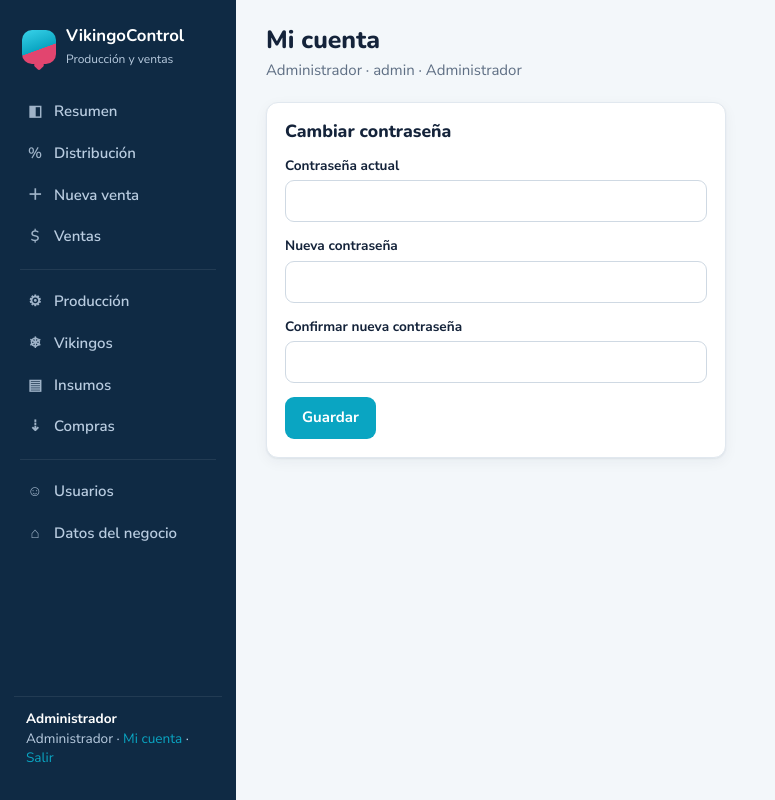
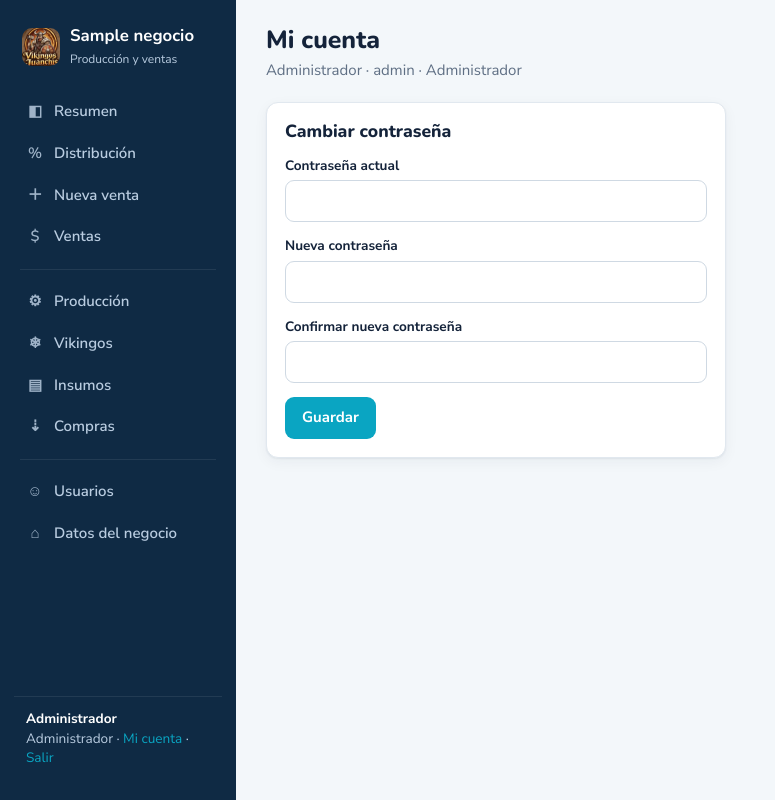
Before and after one commit to snake1515/vikingocontrol, a Flask app: page /cuenta in a window 1280 px wide. Shown: the whole page, without its empty margins (0-775 px from the left). Run offline with Flask 3, Linux system fonts and the light colour scheme; a user stored in the database is signed in; tables that the repository leaves empty hold one stand-in row (values such as "Sample post").

Commit message:
Logo Vikingos Juanchis en login, menú y comprobantes
Co-Authored-By: Claude Opus 5.5 <noreply@anthropic.com>
Claude-Session: https://claude.ai/code/session_01A2yAx6XPDVVrgm8S3PLymh

```diff
--- a/app.py
+++ b/app.py
@@ -126,8 +126,15 @@ def verificar_csrf():
 def contexto():
     def puede(*roles):
         return current_user.is_authenticated and current_user.rol in roles
+    nombre = NOMBRE_NEGOCIO
+    try:
+        neg = db.session.get(DatosNegocio, 1)
+        if neg and neg.nombre and neg.nombre != "Mi negocio de vikingos":
+            nombre = neg.nombre
+    except Exception:
+        db.session.rollback()
     return dict(csrf_token=csrf_token, puede=puede, ROLES=ROLES,
-                NOMBRE_NEGOCIO=NOMBRE_NEGOCIO, hoy=ahora().date().isoformat())
+                NOMBRE_NEGOCIO=nombre, hoy=ahora().date().isoformat())
 
 
 @app.template_filter("cop")
--- a/comprobantes.py
+++ b/comprobantes.py
@@ -16,6 +16,8 @@ from reportlab.pdfgen import canvas
 FONT_DIR = os.path.join(os.path.dirname(__file__), "static", "fonts")
 F_REG = os.path.join(FONT_DIR, "DejaVuSans.ttf")
 F_BOLD = os.path.join(FONT_DIR, "DejaVuSans-Bold.ttf")
+LOGO = os.path.join(os.path.dirname(__file__), "static", "logo.jpg")
+HAY_LOGO = os.path.exists(LOGO)
 pdfmetrics.registerFont(TTFont("DV", F_REG))
 pdfmetrics.registerFont(TTFont("DVB", F_BOLD))
 
@@ -67,15 +69,22 @@ def pdf(venta, negocio):
     # Encabezado
     c.setFillColor(HexColor(ACENTO))
     c.rect(0, H - 8 * mm, W, 8 * mm, stroke=0, fill=1)
+    xt = x0
+    if HAY_LOGO:
+        lw = 30 * mm
+        c.drawImage(LOGO, x0, y - 24 * mm, width=lw, height=lw * 769 / 800, mask=None)
+        xt = x0 + lw + 5 * mm
     c.setFillColor(HexColor(TINTA))
     c.setFont("DVB", 18)
-    c.drawString(x0, y, d["negocio"])
+    c.drawString(xt, y - 2 * mm, d["negocio"])
     c.setFont("DV", 9.5)
     c.setFillColor(HexColor(GRIS))
-    yy = y - 6 * mm
+    yy = y - 8 * mm
     for ln in d["lineas_neg"]:
-        c.drawString(x0, yy, ln)
+        c.drawString(xt, yy, ln)
         yy -= 4.6 * mm
+    if HAY_LOGO:
+        yy = min(yy, y - 26 * mm)
     c.setFillColor(HexColor(TINTA))
     c.setFont("DVB", 12)
     c.drawRightString(x1, y, "COMPROBANTE DE VENTA")
@@ -201,12 +210,18 @@ def jpg(venta, negocio):
 
     # Alto según el contenido
     alto_items = sum(46 * len(cortar(it["nombre"], F["item"], W - 2 * M - 300)) + 74 for it in d["items"])
-    H = 640 + 44 * len(d["lineas_neg"]) + alto_items + 360 + (60 if d["nota"] else 0)
+    LOGO_W = 380
+    H = 640 + (LOGO_W * 769 // 800 + 30 if HAY_LOGO else 0) + 44 * len(d["lineas_neg"]) + alto_items + 280 + (60 if d["nota"] else 0)
     img = Image.new("RGB", (W, H), "white")
     g = ImageDraw.Draw(img)
 
     g.rectangle([0, 0, W, 18], fill=ACENTO)
     y = 70
+    if HAY_LOGO:
+        lg = Image.open(LOGO).convert("RGB")
+        lg = lg.resize((LOGO_W, LOGO_W * lg.height // lg.width), Image.LANCZOS)
+        img.paste(lg, ((W - LOGO_W) // 2, 50))
+        y = 50 + lg.height + 30
     for ln in cortar(d["negocio"], F["neg"], W - 2 * M):
         g.text((W / 2, y), ln, font=F["neg"], fill=TINTA, anchor="mt")
         y += 64
--- a/models.py
+++ b/models.py
@@ -87,7 +87,7 @@ class DatosNegocio(db.Model):
     """Datos que salen en el encabezado de los comprobantes de venta."""
     __tablename__ = "vk_negocio"
     id = db.Column(db.Integer, primary_key=True)
-    nombre = db.Column(db.String(120), nullable=False, default="Mi negocio de vikingos")
+    nombre = db.Column(db.String(120), nullable=False, default="Vikingos Juanchis")
     nit = db.Column(db.String(40))
     direccion = db.Column(db.String(160))
     ciudad = db.Column(db.String(80))
--- a/static/style.css
+++ b/static/style.css
@@ -210,3 +210,5 @@ label { display: block; font-weight: 700; font-size: .85rem; margin-bottom: 5px;
   .flow { grid-template-columns: 1fr; }
   .flow .arrow { transform: rotate(90deg); justify-self: center; }
 }
+
+.brand-logo { width: 38px; height: 38px; border-radius: 10px; object-fit: cover; flex: none; }
--- a/templates/base.html
+++ b/templates/base.html
@@ -7,6 +7,7 @@
   <link rel="preconnect" href="https://fonts.googleapis.com">
   <link href="https://fonts.googleapis.com/css2?family=Nunito:wght@700;800&family=Nunito+Sans:wght@400;600;700;800&display=swap" rel="stylesheet">
   <link rel="stylesheet" href="{{ url_for('static', filename='style.css') }}">
+  <link rel="icon" href="{{ url_for('static', filename='favicon.png') }}">
   <style>
     .overlay { display: none; }
     @media (max-width: 820px) {
@@ -20,12 +21,12 @@
 <input type="checkbox" id="menu-toggle">
 <label for="menu-toggle" class="overlay" aria-hidden="true"></label>
 <header class="topbar">
-  <div class="brand"><span class="brand-mark"></span><div><b>{{ NOMBRE_NEGOCIO }}</b></div></div>
+  <div class="brand"><img class="brand-logo" src="{{ url_for('static', filename='logo_sm.jpg') }}" alt=""><div><b>{{ NOMBRE_NEGOCIO }}</b></div></div>
   <label for="menu-toggle" aria-label="Abrir menú">☰</label>
 </header>
 <div class="layout">
   <aside class="sidebar">
-    <div class="brand"><span class="brand-mark"></span><div><b>{{ NOMBRE_NEGOCIO }}</b><small>Producción y ventas</small></div></div>
+    <div class="brand"><img class="brand-logo" src="{{ url_for('static', filename='logo_sm.jpg') }}" alt=""><div><b>{{ NOMBRE_NEGOCIO }}</b><small>Producción y ventas</small></div></div>
     <nav class="nav">
       {% if puede('admin') %}
       <a href="{{ url_for('inicio') }}" class="{{ 'on' if ep == 'inicio' }}"><span class="ico">◧</span>Resumen</a>
--- a/templates/login.html
+++ b/templates/login.html
@@ -6,11 +6,12 @@
   <title>Ingresar · {{ NOMBRE_NEGOCIO }}</title>
   <link href="https://fonts.googleapis.com/css2?family=Nunito:wght@700;800&family=Nunito+Sans:wght@400;600;700;800&display=swap" rel="stylesheet">
   <link rel="stylesheet" href="{{ url_for('static', filename='style.css') }}">
+  <link rel="icon" href="{{ url_for('static', filename='favicon.png') }}">
 </head>
 <body>
 <div class="login-wrap">
   <div class="login-card">
-    <div class="brand"><span class="brand-mark"></span><div><b>{{ NOMBRE_NEGOCIO }}</b><small>Producción y ventas de vikingos</small></div></div>
+    <div style="text-align:center;margin-bottom:16px"><img src="{{ url_for('static', filename='logo.jpg') }}" alt="{{ NOMBRE_NEGOCIO }}" style="width:220px;max-width:70%;border-radius:18px;box-shadow:0 6px 24px rgba(0,0,0,.18)"><div class="muted" style="margin-top:10px;font-size:.9rem">Producción y ventas</div></div>
     <div class="card">
       {% with msgs = get_flashed_messages(with_categories=true) %}
         {% for cat, m in msgs %}<div class="flash {{ cat }}">{{ m }}</div>{% endfor %}
```
Also changed, not shown: static/favicon.png (added), static/logo.jpg (added), static/logo_sm.jpg (added).
